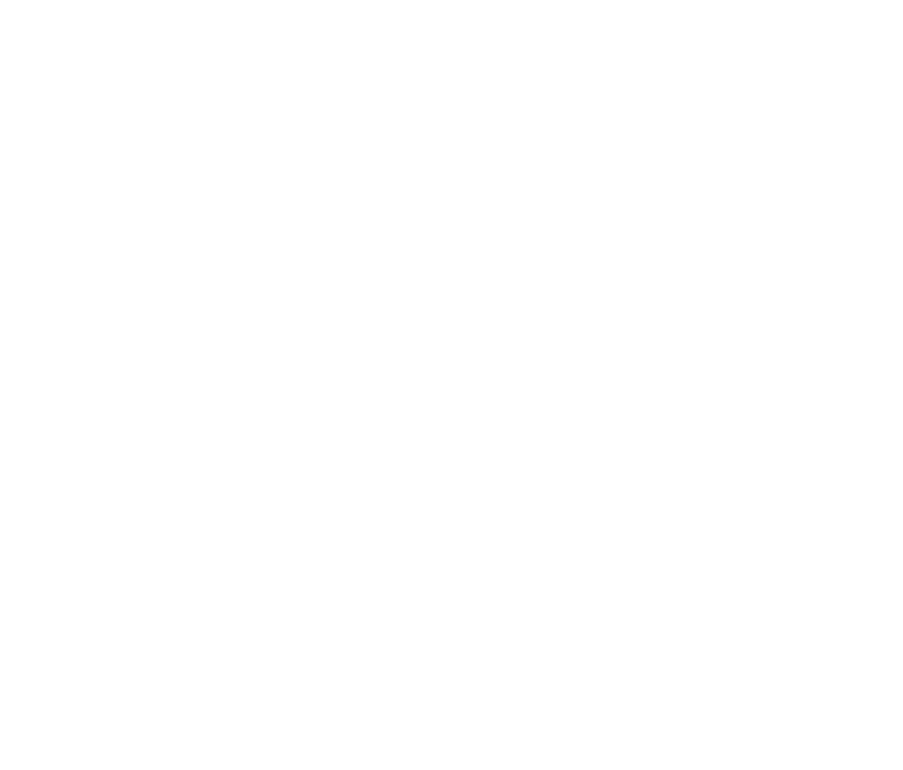
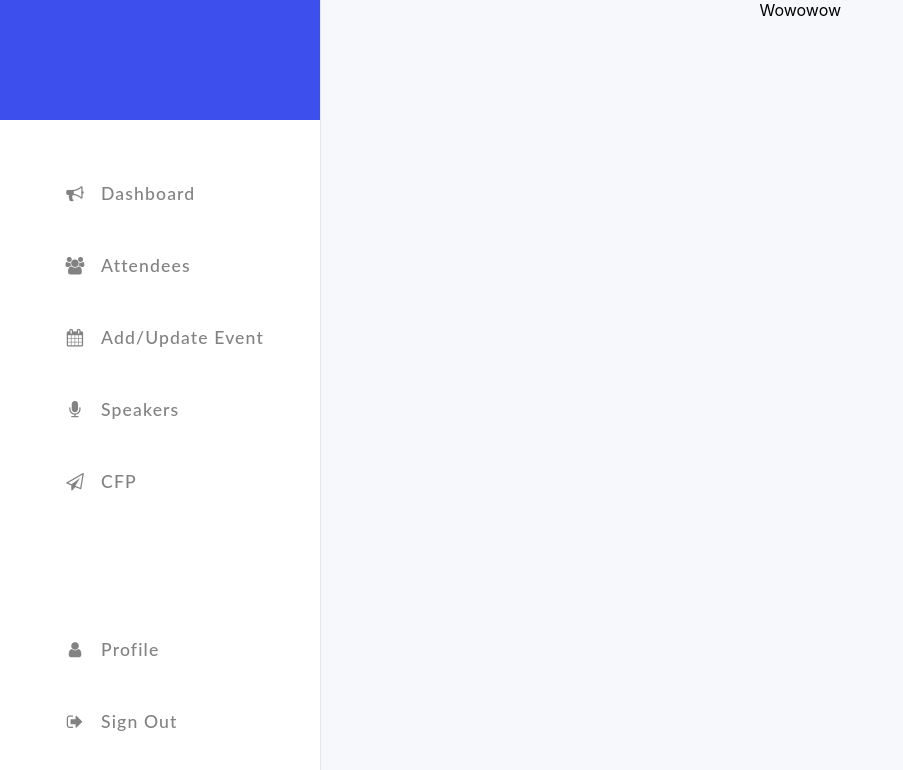
Before and after one commit to neerajp99/evnt, a React (Create React App) app in the folder admin/client/: page / in a window 1280 px wide. Shown: the top 770 px of the page, without its empty margins (0-903 px from the left). Built offline with nearby package versions, Linux system fonts and the light colour scheme.

Commit message:
Modified routings

```diff
--- a/admin/client/src/App.js
+++ b/admin/client/src/App.js
@@ -12,6 +12,7 @@
 import jwt_decode from "jwt-decode";
 import { setCurrentAdmin, logOutAdmin } from "./actions/authActions";
 import Swal from "sweetalert2";
+import Home from "./components/Home"
 
 // Check if a user is already logged in
 if (localStorage.adminJWT) {
@@ -43,6 +44,7 @@
     <Provider store={store}>
       <Router>
         <div className="App">
+          <Route exact path = "/" component = {Home} />
           <Route exact path="/login" component={Login} />
           <Route exact path="/register" component={Register} />
         </div>
```
